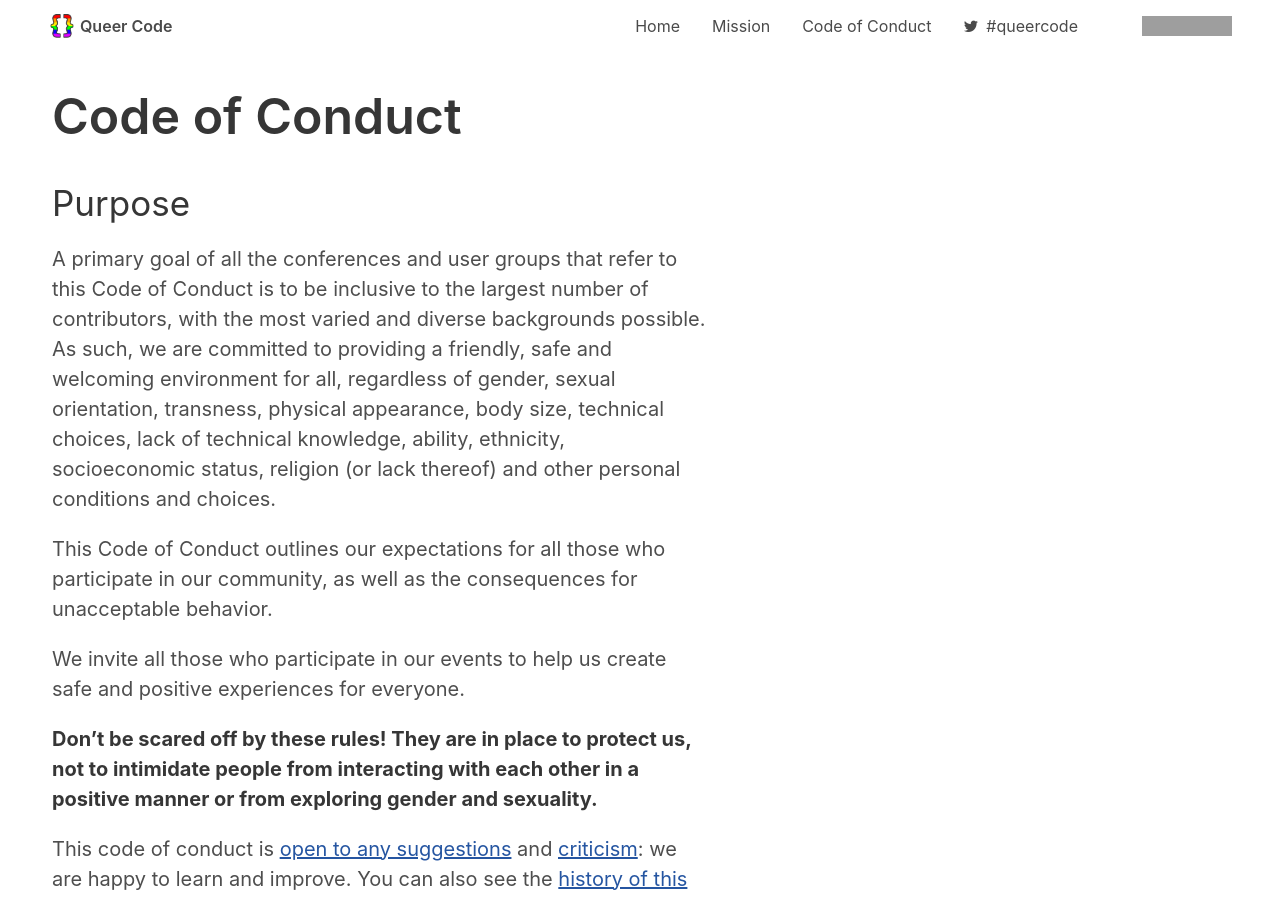
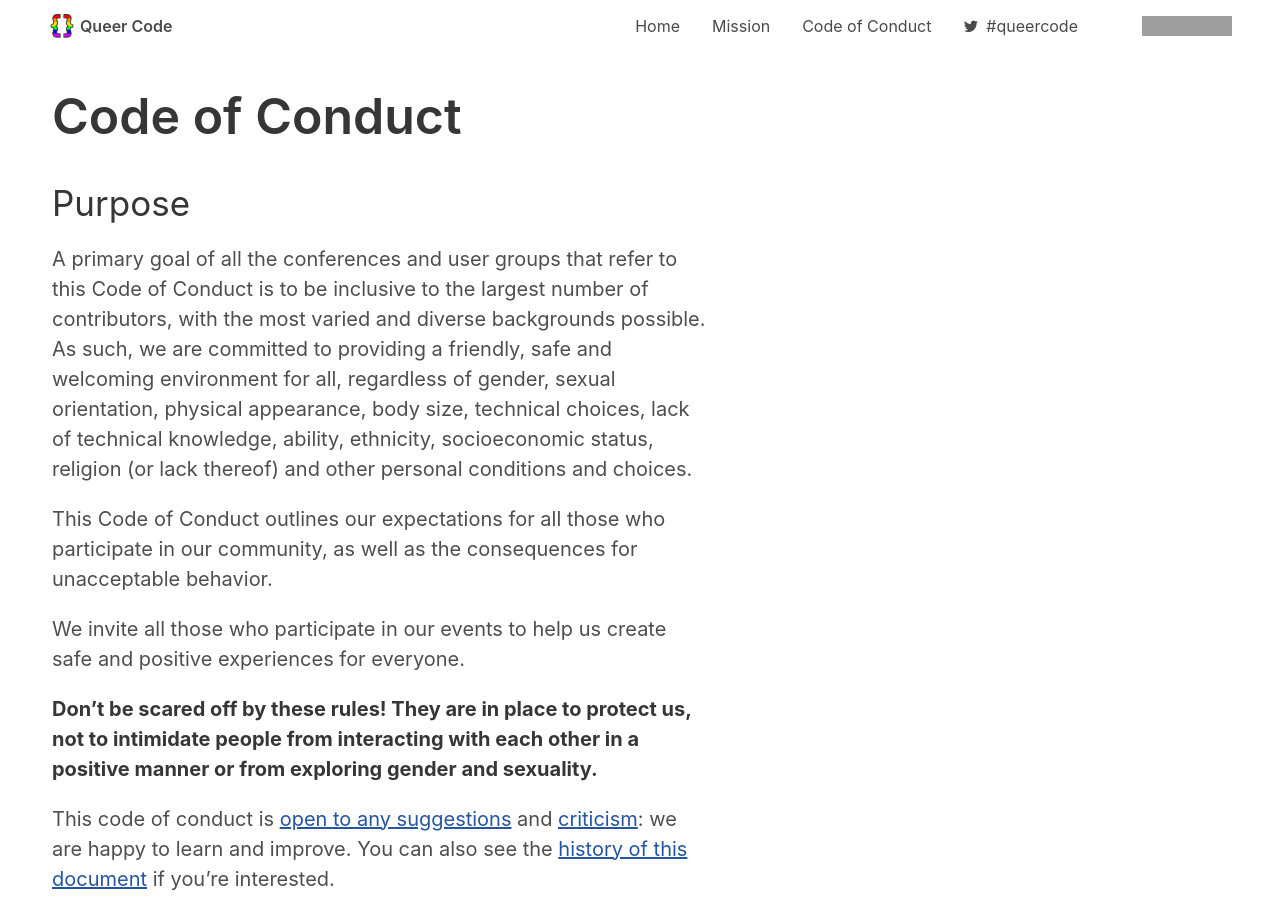
Before and after one commit to QueerCodeOrg/queercodeberlin.github.io, a Jekyll site: the page built from coc.md, in a window 1280 px wide and 900 px high. Built offline with Jekyll 4.4.1, drawn with Linux system fonts in a browser that asks for light colours; some of the changed text lies outside the part shown; grey boxes are pictures that could not be loaded.

Commit message:
remove transness from coc (#43)

```diff
--- a/coc.md
+++ b/coc.md
@@ -7,7 +7,7 @@ layout: text
 
 ## Purpose
 
-A primary goal of all the conferences and user groups that refer to this Code of Conduct is to be inclusive to the largest number of contributors, with the most varied and diverse backgrounds possible. As such, we are committed to providing a friendly, safe and welcoming environment for all, regardless of gender, sexual orientation, transness, physical appearance, body size, technical choices, lack of technical knowledge, ability, ethnicity, socioeconomic status, religion (or lack thereof) and other personal conditions and choices.
+A primary goal of all the conferences and user groups that refer to this Code of Conduct is to be inclusive to the largest number of contributors, with the most varied and diverse backgrounds possible. As such, we are committed to providing a friendly, safe and welcoming environment for all, regardless of gender, sexual orientation, physical appearance, body size, technical choices, lack of technical knowledge, ability, ethnicity, socioeconomic status, religion (or lack thereof) and other personal conditions and choices.
 
 This Code of Conduct outlines our expectations for all those who participate in our community, as well as the consequences for unacceptable behavior.
 
@@ -35,7 +35,7 @@ Unacceptable behaviors include: intimidating, harassing, abusive, discriminatory
 
 Harassment includes:
 
-* harmful or prejudicial verbal or written comments related to gender, sexual orientation, transness, physical appearance, body size, technical choices, lack of technical knowledge, ability, ethnicity, socioeconomic status, religion (or lack thereof) and other personal conditions and choices
+* harmful or prejudicial verbal or written comments related to gender, sexual orientation, physical appearance, body size, technical choices, lack of technical knowledge, ability, ethnicity, socioeconomic status, religion (or lack thereof) and other personal conditions and choices
 * trolling, i.e. sustained disruption of conversations, talks or other events
 * nonconsensual photography or recording
 * inappropriate use of nudity and/or sexual images in public spaces (including presentation slides)
```
